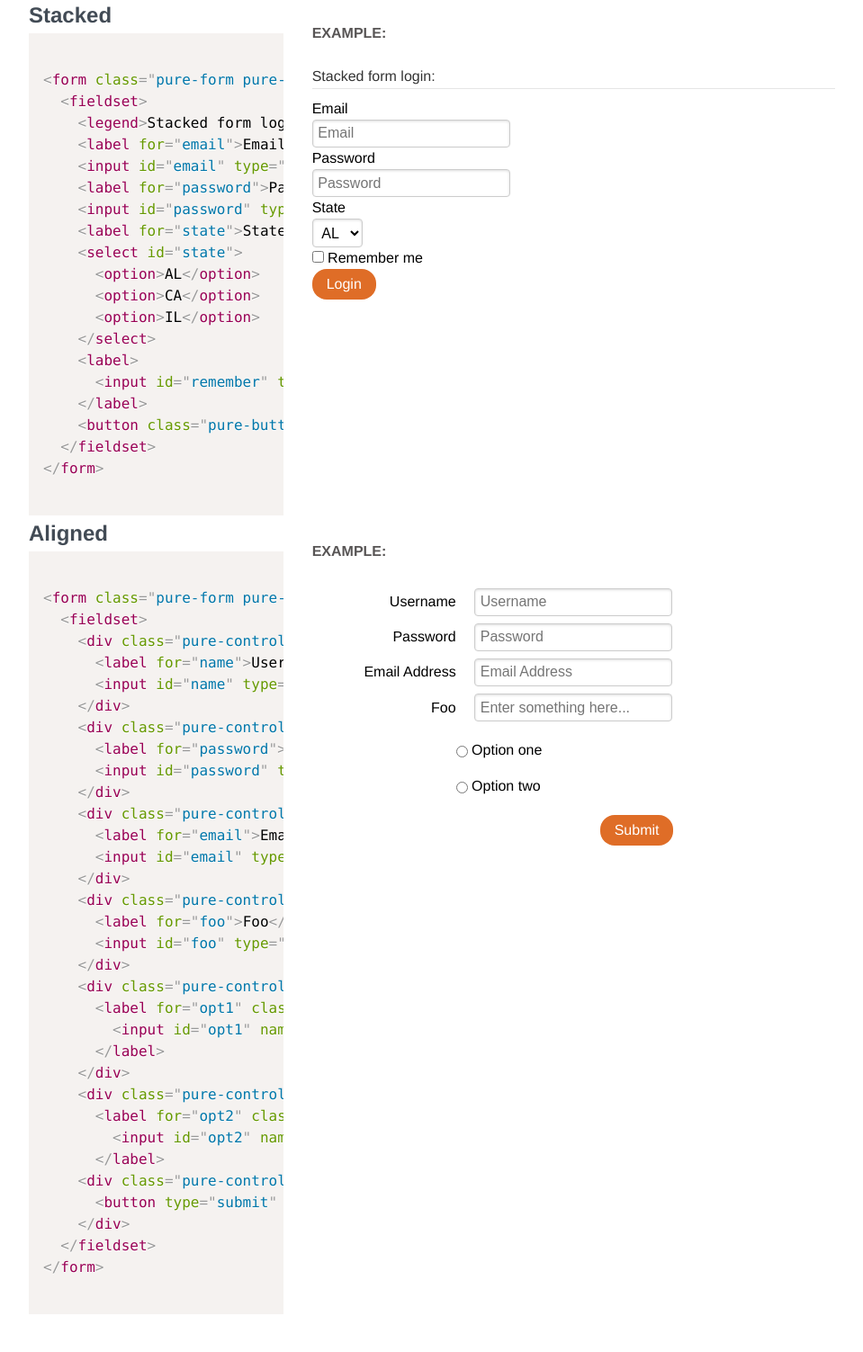
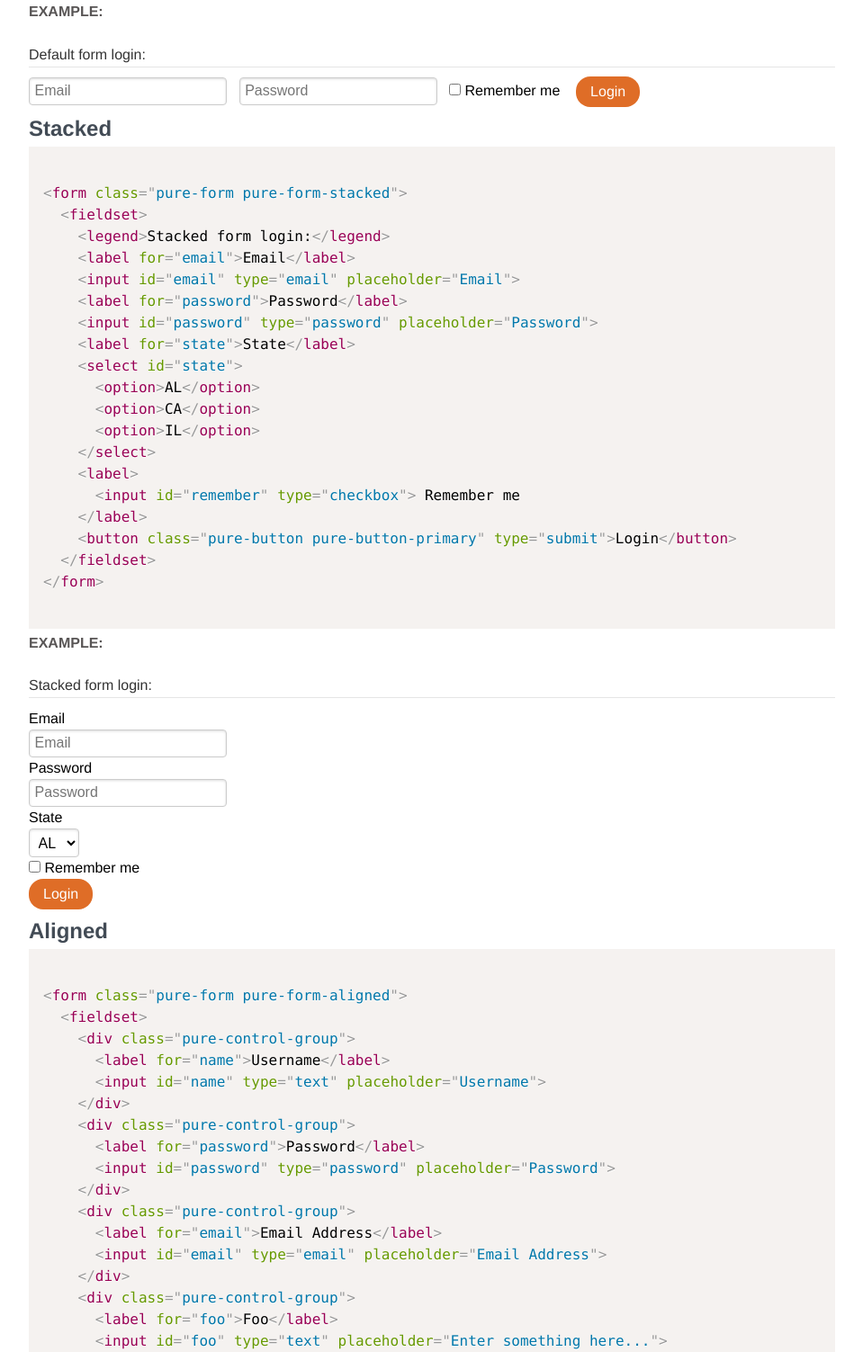
Before and after one commit to modernhealthcare/mh-patterns, a website: page src/index.html in a window 1280 px wide. Shown: the part 9517-11020 px from the top of the page at 90% size, without its empty margins (320-1279 px from the left). Drawn offline with nearby package versions, Linux system fonts and the light colour scheme; files that its build step writes are made by us from their sources.

Commit message:
Updated forms

```diff
--- a/src/inc/forms.html
+++ b/src/inc/forms.html
@@ -7,7 +7,7 @@
   <div class="pure-u-1">
     <h2 class="label -label-xl">Default</h2>
   </div>
-  <div class="pure-u-1 pure-u-md-1-3 -u-lft">
+  <div class="pure-u-1">
 <pre>
 <code class="language-markup">
 &lt;form class="pure-form">
@@ -24,7 +24,7 @@
 </code>
 </pre>
   </div>
-  <div class="pure-u-1 pure-u-md-2-3 -u-rgt">
+  <div class="pure-u-1">
     <h4 class="label -label-lg">Example:</h4>
     <form class="pure-form">
       <fieldset>
@@ -39,10 +39,12 @@
     </form>
   </div>
 
+  <p>&nbsp;</p>
+
   <div class="pure-u-1">
     <h2 class="label -label-xl">Stacked</h2>
   </div>
-  <div class="pure-u-1 pure-u-md-1-3 -u-lft">
+  <div class="pure-u-1">
 <pre>
 <code class="language-markup">
 &lt;form class="pure-form pure-form-stacked">
@@ -67,7 +69,7 @@
 </code>
 </pre>
   </div>
-  <div class="pure-u-1 pure-u-md-2-3 -u-rgt">
+  <div class="pure-u-1">
     <h4 class="label -label-lg">Example:</h4>
     <form class="pure-form pure-form-stacked">
       <fieldset>
@@ -90,10 +92,12 @@
     </form>
   </div>
 
+  <p>&nbsp;</p>
+
   <div class="pure-u-1">
     <h2 class="label -label-xl">Aligned</h2>
   </div>
-  <div class="pure-u-1 pure-u-md-1-3 -u-lft">
+  <div class="pure-u-1">
 <pre>
 <code class="language-markup">
 &lt;form class="pure-form pure-form-aligned">
@@ -131,7 +135,7 @@
 </code>
 </pre>
   </div>
-  <div class="pure-u-1 pure-u-md-2-3 -u-rgt">
+  <div class="pure-u-1">
     <h4 class="label -label-lg">Example:</h4>
     <form class="pure-form pure-form-aligned">
       <fieldset>
```
Also changed, not shown: dist/forms.html, dist/index.html.
